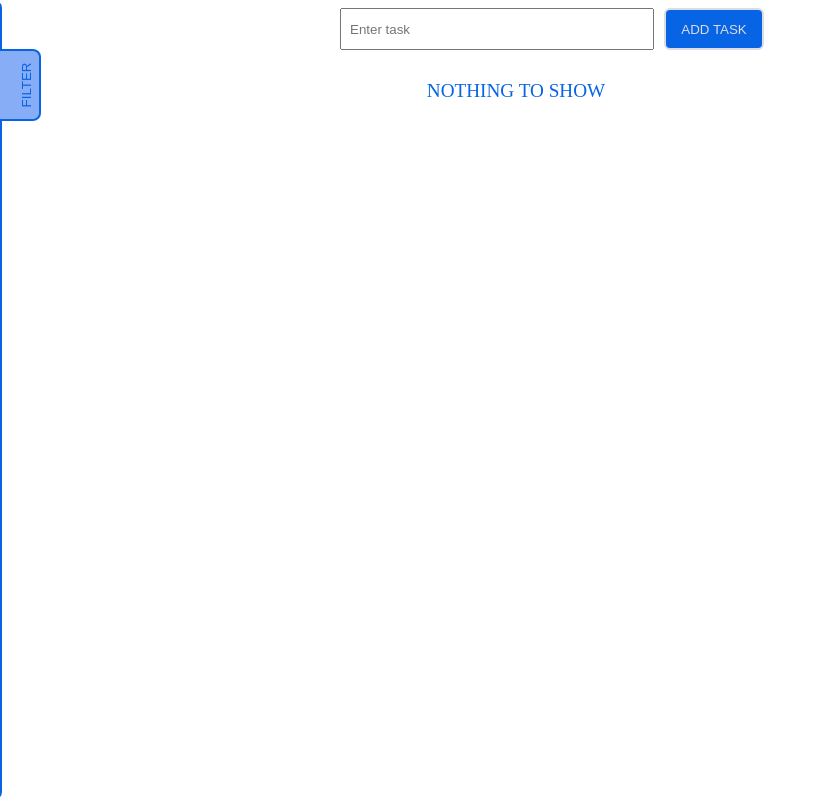
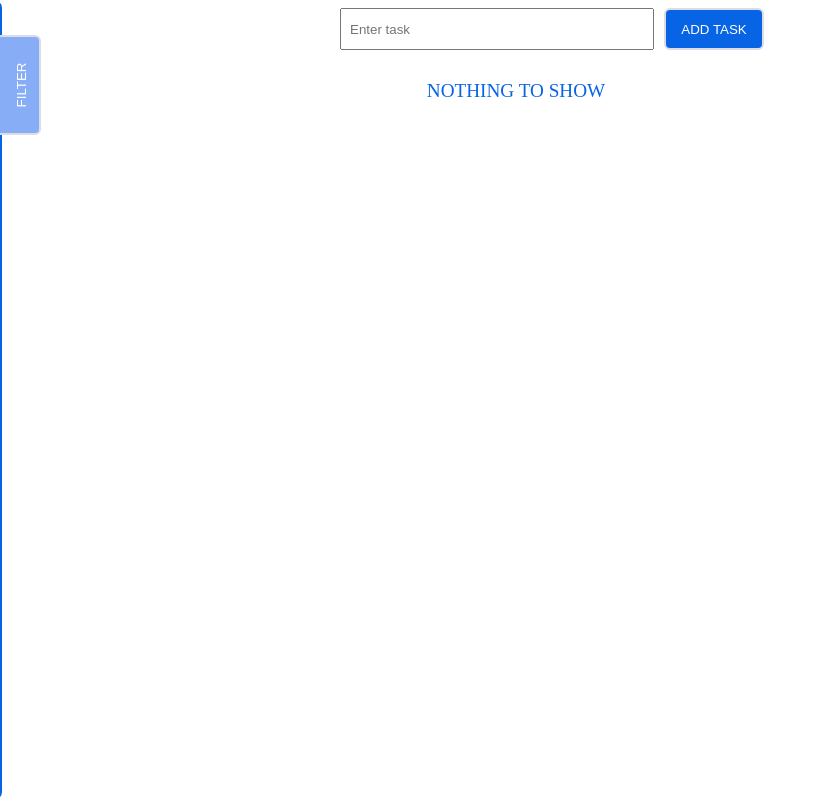
Before and after one commit to maksimLyshchik/test-task, a React (Create React App) app: page / in a window 1280 px wide. Shown: the whole page, without its empty margins (0-827 px from the left). Built offline with nearby package versions, Linux system fonts and the light colour scheme.

Commit message:
Добавление styled component для button

```diff
--- a/package.json
+++ b/package.json
@@ -12,6 +12,7 @@
     "react-redux": "^7.2.4",
     "react-scripts": "4.0.3",
     "reselect": "^4.0.0",
+    "styled-components": "^5.3.1",
     "web-vitals": "^1.1.2"
   },
   "scripts": {
--- a/src/common/modules/Button/Button.js
+++ b/src/common/modules/Button/Button.js
@@ -1,17 +1,39 @@
-import { PRIMARY } from '../../constants/constantsColorButton/constantsColorButton';
-import s from './Button.module.css';
+import styled from 'styled-components';
 
 const buttonColors = {
-  primary: s.button_primary,
-  warning: s.button_warning,
-  success: s.button_success,
-  info: s.button_info,
-  outline: s.button_outline,
+  primary: 'var(--main-blue)',
+  warning: 'var(--red-delete)',
+  success: 'var(--green-complete)',
+  info: 'var(--yelow-info)',
+  outline: 'var(--light-blue)',
 };
 
-export const Button = ({color = PRIMARY, ...props}) => {
+const StyledButton = styled.button`
+  display: flex;
+  align-items: center;
+  justify-content: center;
+  padding: 10px;
+  border-radius: 6px;
+  border: 2px solid var(--white-gray-tint);
+  min-width: 100px;
+  min-height: 40px;
+
+  text-transform: uppercase;
+  background-color: ${props => buttonColors[props.color] || 'var(--main-blue)'};
+  color: var(--white);
+
+  cursor: pointer;
+
+  &:disabled {
+    background-color: var(--gray-disable);
+
+    cursor: not-allowed;
+  }
+`;
+
+export const Button = ({ ...props }) => {
 
   return (
-    <button className={`${s.button} ${buttonColors[color]}`} {...props} >{props.children} </button>
+    <StyledButton {...props} >{props.children} </StyledButton>
   );
 };
--- a/src/components/SideBarLeft/SideBarLeft.module.css
+++ b/src/components/SideBarLeft/SideBarLeft.module.css
@@ -12,13 +12,10 @@
 }
 
 .sideBar__button {
-  display: flex;
   flex-direction: column;
-  align-items: center;
-  justify-content: center;
 
   position: absolute;
-  left: 160px;
+  left: 146px;
   top: 60px;
 
   height: 50px;
```
Also changed, not shown: 1 other file (tests, documents, lock files or other folders).
